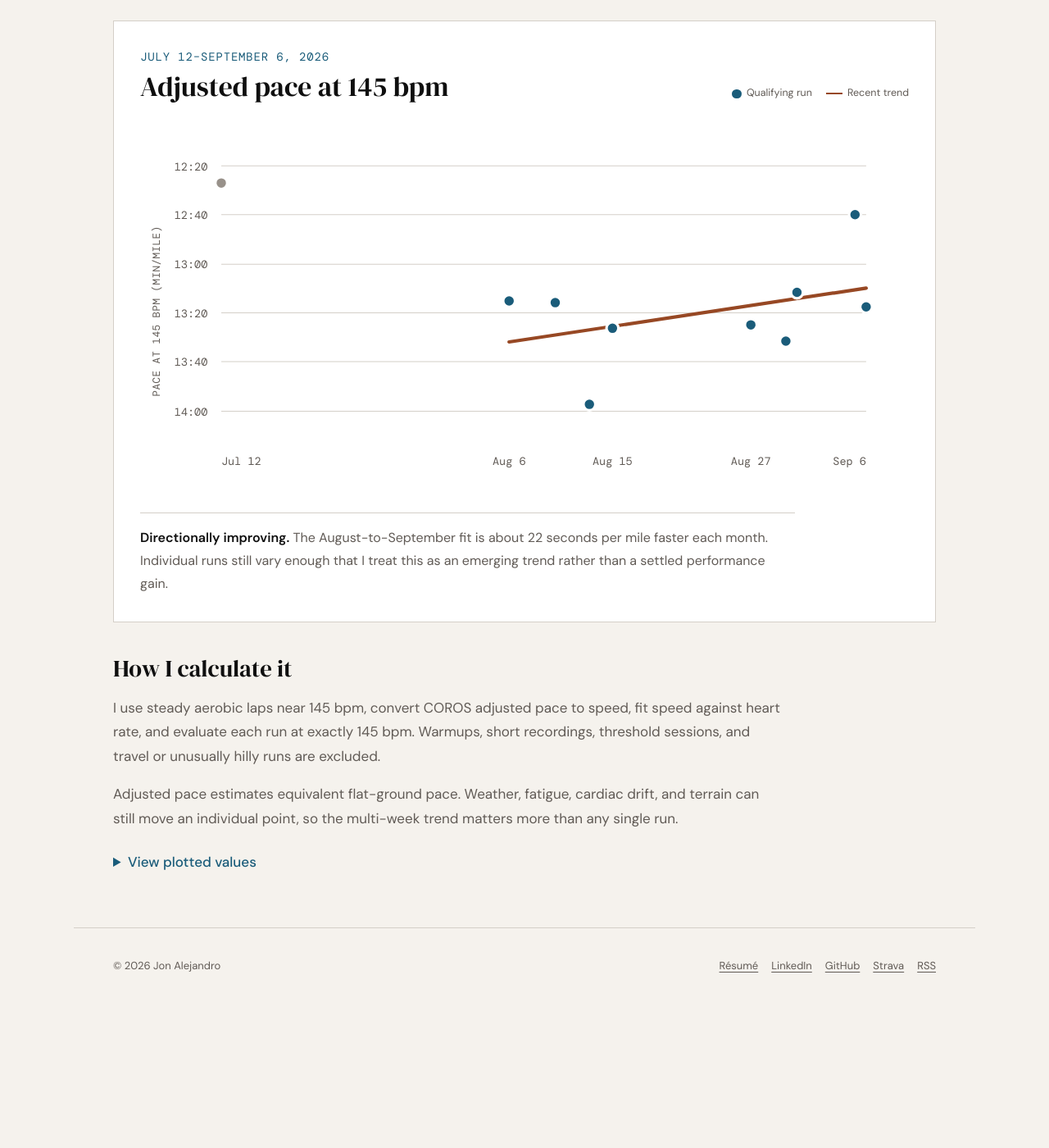
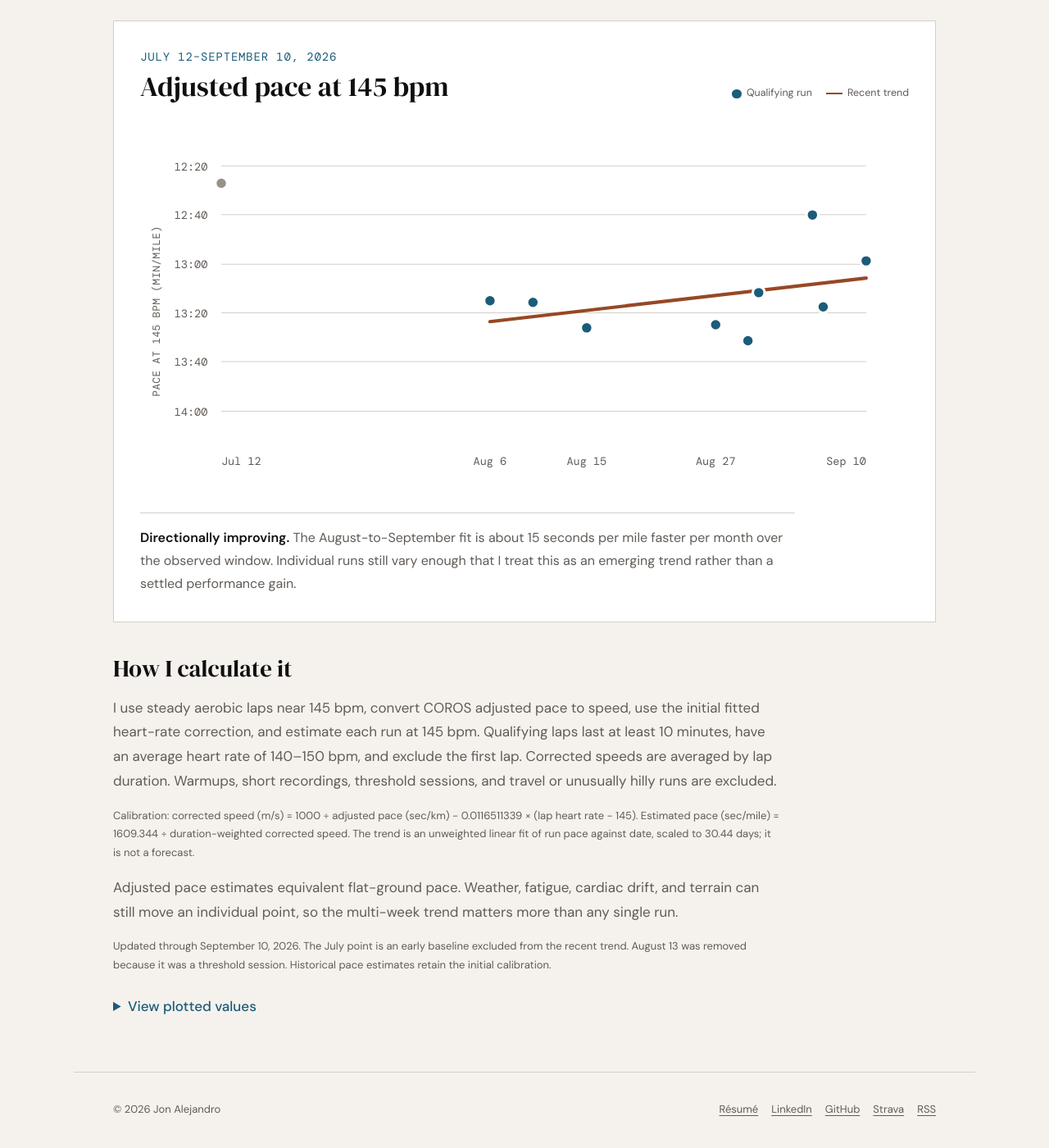
Before and after one commit to jonalejandro/jonalejandro.github.io, a Jekyll site: the page built from _pages/running.html, in a window 1280 px wide and 1400 px high, scrolled down 473 px. Shown: the whole window at 82% size. Built offline with Jekyll 4.4.1, drawn with Linux system fonts in a browser that asks for light colours; before the commit the page ends 1697 px from its top, so only the background shows below that.

Commit message:
Add September 10 run and refresh 145 bpm pace trend

```diff
--- a/_pages/running.html
+++ b/_pages/running.html
@@ -7,15 +7,15 @@ subtitle: "My terrain-adjusted running pace, normalized to a common 145 bpm effo
 description: "A public view of Jon Alejandro’s aerobic efficiency trend using COROS adjusted pace normalized to 145 bpm."
 ---
 <section class="run-summary" aria-label="Current aerobic efficiency summary">
-  <div><span class="run-stat">13:18<span>/mi</span></span><span class="run-stat-label">Latest estimate</span></div>
-  <div><span class="run-stat run-stat-positive">−22<span> sec/mi</span></span><span class="run-stat-label">Recent monthly trend</span></div>
+  <div><span class="run-stat">12:59<span>/mi</span></span><span class="run-stat-label">Latest estimate</span></div>
+  <div><span class="run-stat run-stat-positive">−15<span> sec/mi</span></span><span class="run-stat-label">Recent monthly trend</span></div>
   <div><span class="run-stat">145<span> bpm</span></span><span class="run-stat-label">Normalized effort</span></div>
 </section>
 
 <section class="run-panel" aria-labelledby="pace-chart-title">
   <div class="run-panel-heading">
     <div>
-      <p class="section-label">July 12–September 6, 2026</p>
+      <p class="section-label">July 12–September 10, 2026</p>
       <h2 id="pace-chart-title">Adjusted pace at 145 bpm</h2>
     </div>
     <div class="run-legend" aria-hidden="true"><span><i class="run-dot"></i>Qualifying run</span><span><i class="run-line"></i>Recent trend</span></div>
@@ -24,7 +24,7 @@ description: "A public view of Jon Alejandro’s aerobic efficiency trend using
   <div class="run-chart-scroll">
     <svg class="run-chart" viewBox="0 0 900 460" role="img" aria-labelledby="chart-title chart-desc">
       <title id="chart-title">Adjusted running pace normalized to 145 beats per minute</title>
-      <desc id="chart-desc">Ten qualifying aerobic runs from July 12 through September 6, 2026. The fitted trend from August 6 onward improves from about 13 minutes 32 seconds per mile to 13 minutes 10 seconds per mile.</desc>
+      <desc id="chart-desc">Ten plotted runs through September 10, 2026. Pace is in minutes per mile at 145 bpm; faster values are higher on the chart. The latest estimate is 12:59 per mile. The recent trend uses nine runs since August 6 and excludes the July baseline.</desc>
       <g class="chart-grid">
         <line x1="95" y1="55" x2="850" y2="55"/><line x1="95" y1="112" x2="850" y2="112"/>
         <line x1="95" y1="170" x2="850" y2="170"/><line x1="95" y1="227" x2="850" y2="227"/>
@@ -33,37 +33,39 @@ description: "A public view of Jon Alejandro’s aerobic efficiency trend using
       <g class="chart-axis-labels">
         <text x="79" y="60">12:20</text><text x="79" y="117">12:40</text><text x="79" y="175">13:00</text>
         <text x="79" y="232">13:20</text><text x="79" y="289">13:40</text><text x="79" y="347">14:00</text>
-        <text x="95" y="405" text-anchor="start">Jul 12</text><text x="432" y="405" text-anchor="middle">Aug 6</text>
-        <text x="553" y="405" text-anchor="middle">Aug 15</text><text x="715" y="405" text-anchor="middle">Aug 27</text>
-        <text x="850" y="405" text-anchor="end">Sep 6</text>
-        <text class="axis-title" transform="translate(23 225) rotate(-90)" text-anchor="middle">pace at 145 bpm (min/mile)</text>
+        <text x="95.0" y="405" text-anchor="start">Jul 12</text>
+<text x="409.6" y="405" text-anchor="middle">Aug 6</text>
+<text x="522.8" y="405" text-anchor="middle">Aug 15</text>
+<text x="673.8" y="405" text-anchor="middle">Aug 27</text>
+<text x="850.0" y="405" text-anchor="end">Sep 10</text>
+<text class="axis-title" transform="translate(23 225) rotate(-90)" text-anchor="middle">pace at 145 bpm (min/mile)</text>
       </g>
-      <line class="trend-line" x1="432" y1="261" x2="850" y2="198"/>
+      <line class="trend-line" x1="409.6" y1="237.2" x2="850" y2="186.2"/>
       <g class="chart-points">
-        <circle class="early-point" cx="95" cy="75" r="7"><title>Jul 12: 12:27 per mile; early baseline</title></circle>
-        <circle cx="432" cy="213" r="7"><title>Aug 6: 13:15 per mile</title></circle>
-        <circle cx="486" cy="215" r="7"><title>Aug 10: 13:16 per mile</title></circle>
-        <circle cx="526" cy="334" r="7"><title>Aug 13: 13:57 per mile</title></circle>
-        <circle cx="553" cy="245" r="7"><title>Aug 15: 13:26 per mile</title></circle>
-        <circle cx="715" cy="241" r="7"><title>Aug 27: 13:25 per mile</title></circle>
-        <circle cx="756" cy="260" r="7"><title>Aug 30: 13:31 per mile</title></circle>
-        <circle cx="769" cy="203" r="7"><title>Aug 31: 13:12 per mile</title></circle>
-        <circle cx="837" cy="112" r="7"><title>Sep 5: 12:40 per mile</title></circle>
-        <circle cx="850" cy="220" r="7"><title>Sep 6: 13:18 per mile</title></circle>
-      </g>
+<circle class="early-point" cx="95.0" cy="75.3" r="7"><title>Jul 12: 12:27 per mile; early baseline, excluded from trend</title></circle>
+<circle cx="409.6" cy="212.8" r="7"><title>Aug 6: 13:15 per mile</title></circle>
+<circle cx="459.9" cy="214.7" r="7"><title>Aug 10: 13:16 per mile</title></circle>
+<circle cx="522.8" cy="244.5" r="7"><title>Aug 15: 13:26 per mile</title></circle>
+<circle cx="673.8" cy="240.9" r="7"><title>Aug 27: 13:25 per mile</title></circle>
+<circle cx="711.6" cy="259.5" r="7"><title>Aug 30: 13:31 per mile</title></circle>
+<circle cx="724.2" cy="203.3" r="7"><title>Aug 31: 13:12 per mile</title></circle>
+<circle cx="787.1" cy="112.4" r="7"><title>Sep 5: 12:40 per mile</title></circle>
+<circle cx="799.7" cy="219.9" r="7"><title>Sep 6: 13:18 per mile</title></circle>
+<circle cx="850.0" cy="166.1" r="7"><title>Sep 10: 12:59 per mile</title></circle>
+</g>
     </svg>
   </div>
 
-  <p class="run-caption"><strong>Directionally improving.</strong> The August-to-September fit is about 22 seconds per mile faster each month. Individual runs still vary enough that I treat this as an emerging trend rather than a settled performance gain.</p>
+  <p class="run-caption"><strong>Directionally improving.</strong> The August-to-September fit is about 15 seconds per mile faster per month over the observed window. Individual runs still vary enough that I treat this as an emerging trend rather than a settled performance gain.</p>
 </section>
 
 <section class="run-method rich" aria-labelledby="method-title">
   <h2 id="method-title">How I calculate it</h2>
-  <p>I use steady aerobic laps near 145 bpm, convert COROS adjusted pace to speed, fit speed against heart rate, and evaluate each run at exactly 145 bpm. Warmups, short recordings, threshold sessions, and travel or unusually hilly runs are excluded.</p>
+  <p>I use steady aerobic laps near 145 bpm, convert COROS adjusted pace to speed, use the initial fitted heart-rate correction, and estimate each run at 145 bpm. Qualifying laps last at least 10 minutes, have an average heart rate of 140–150 bpm, and exclude the first lap. Corrected speeds are averaged by lap duration. Warmups, short recordings, threshold sessions, and travel or unusually hilly runs are excluded.</p>
+  <p class="detail">Calibration: corrected speed (m/s) = 1000 ÷ adjusted pace (sec/km) − 0.0116511339 × (lap heart rate − 145). Estimated pace (sec/mile) = 1609.344 ÷ duration-weighted corrected speed. The trend is an unweighted linear fit of run pace against date, scaled to 30.44 days; it is not a forecast.</p>
   <p>Adjusted pace estimates equivalent flat-ground pace. Weather, fatigue, cardiac drift, and terrain can still move an individual point, so the multi-week trend matters more than any single run.</p>
+  <p class="detail">Updated through September 10, 2026. The July point is an early baseline excluded from the recent trend. August 13 was removed because it was a threshold session. Historical pace estimates retain the initial calibration.</p>
   <details class="run-data"><summary>View plotted values</summary>
-    <div class="run-table-wrap"><table><thead><tr><th>Date</th><th>Pace at 145 bpm</th></tr></thead><tbody>
-      <tr><td>Jul 12</td><td>12:27/mi</td></tr><tr><td>Aug 6</td><td>13:15/mi</td></tr><tr><td>Aug 10</td><td>13:16/mi</td></tr><tr><td>Aug 13</td><td>13:57/mi</td></tr><tr><td>Aug 15</td><td>13:26/mi</td></tr><tr><td>Aug 27</td><td>13:25/mi</td></tr><tr><td>Aug 30</td><td>13:31/mi</td></tr><tr><td>Aug 31</td><td>13:12/mi</td></tr><tr><td>Sep 5</td><td>12:40/mi</td></tr><tr><td>Sep 6</td><td>13:18/mi</td></tr>
-    </tbody></table></div>
+    <div class="run-table-wrap"><table><thead><tr><th>Date</th><th>Pace at 145 bpm</th></tr></thead><tbody><tr><td>Jul 12</td><td>12:27/mi</td></tr><tr><td>Aug 6</td><td>13:15/mi</td></tr><tr><td>Aug 10</td><td>13:16/mi</td></tr><tr><td>Aug 15</td><td>13:26/mi</td></tr><tr><td>Aug 27</td><td>13:25/mi</td></tr><tr><td>Aug 30</td><td>13:31/mi</td></tr><tr><td>Aug 31</td><td>13:12/mi</td></tr><tr><td>Sep 5</td><td>12:40/mi</td></tr><tr><td>Sep 6</td><td>13:18/mi</td></tr><tr><td>Sep 10</td><td>12:59/mi</td></tr></tbody></table></div>
   </details>
 </section>
```
